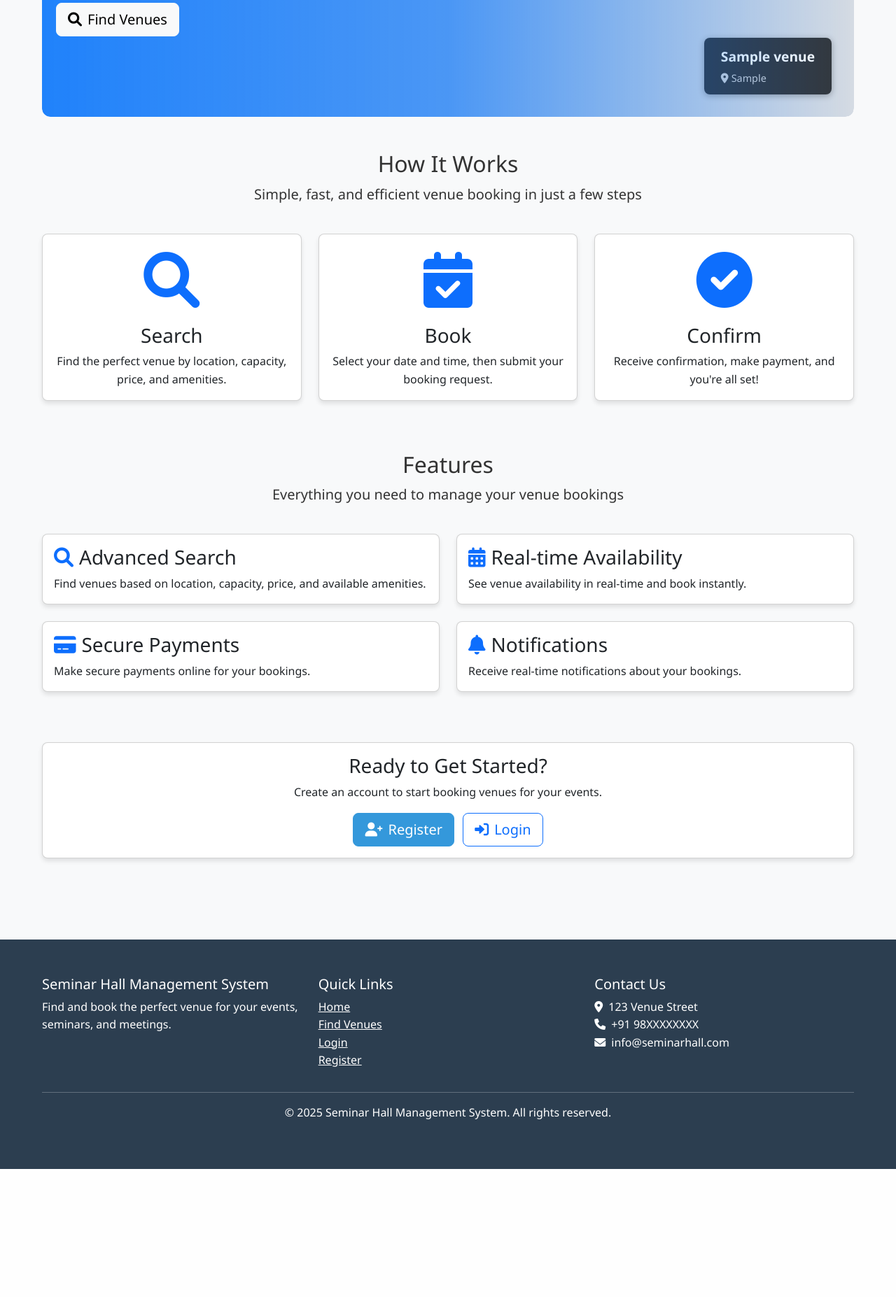
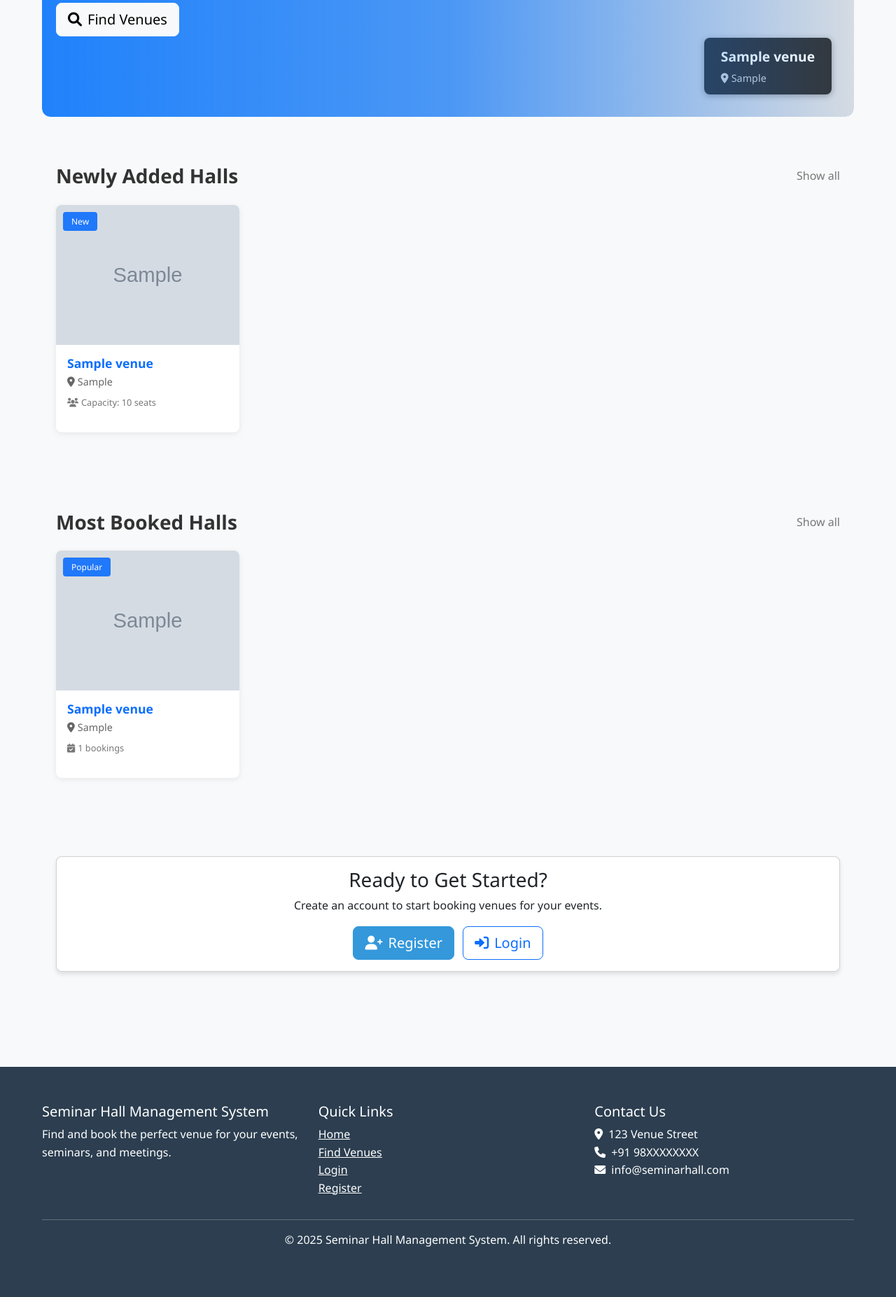
Before and after one commit to Karthik-Billava/sem_hall_mgt, a Django app: page / in a window 1280 px wide. Shown: the part 581-2435 px from the top of the page at 70% size. Before the commit the page ends 2252 px from the top, so only its background shows below. Run offline with Django 4.2, Linux system fonts and the light colour scheme; tables that the repository leaves empty hold one stand-in row (values such as "Sample post"); grey boxes marked "Sample" are stand-in pictures.

Commit message:
feat: add card design for venue listings

```diff
--- a/sem_hall_mgt/views.py
+++ b/sem_hall_mgt/views.py
@@ -1,15 +1,23 @@
 from django.shortcuts import render
 from venues.models import Venue
+from django.db.models import Count
+from bookings.models import Booking
 
 def home_view(request):
     """
-    Home page view that displays the latest venues
+    Home page view that displays the latest venues and most booked venues
     """
     # Get 5 most recently added venues that are active
     latest_venues = Venue.objects.filter(is_active=True).order_by('-created_at')[:5]
 
+    # Get popular venues based on booking count
+    popular_venues = Venue.objects.filter(is_active=True).annotate(
+        booking_count=Count('bookings')
+    ).order_by('-booking_count')[:5]
+
     context = {
-        'latest_venues': latest_venues
+        'latest_venues': latest_venues,
+        'popular_venues': popular_venues
     }
 
     return render(request, 'home.html', context)
--- a/static/css/custom.css
+++ b/static/css/custom.css
@@ -307,3 +307,119 @@
         display: none;
     }
 }
+
+.venue-card-container {
+    margin-top: 3rem;
+    margin-bottom: 3rem;
+}
+
+.venue-section-header {
+    display: flex;
+    justify-content: space-between;
+    align-items: center;
+    margin-bottom: 1.5rem;
+}
+
+.venue-section-title {
+    font-size: 1.75rem;
+    font-weight: 700;
+    margin-bottom: 0;
+}
+
+.venue-section-link {
+    color: #777;
+    font-weight: 500;
+    text-decoration: none;
+    transition: color 0.2s;
+}
+
+.venue-section-link:hover {
+    color: #0d6efd;
+    text-decoration: underline;
+}
+
+.venue-card {
+    background-color: #fff;
+    border-radius: 8px;
+    overflow: hidden;
+    transition: all 0.3s ease;
+    height: 100%;
+    box-shadow: 0 2px 8px rgba(0,0,0,0.08);
+}
+
+.venue-card:hover {
+    transform: translateY(-8px);
+    box-shadow: 0 10px 20px rgba(0,0,0,0.15);
+}
+
+.venue-card-img-container {
+    position: relative;
+    height: 200px;
+    overflow: hidden;
+}
+
+.venue-card-img {
+    width: 100%;
+    height: 100%;
+    object-fit: cover;
+    transition: transform 0.3s ease;
+}
+
+.venue-card:hover .venue-card-img {
+    transform: scale(1.05);
+}
+
+.venue-card-tag {
+    position: absolute;
+    top: 10px;
+    left: 10px;
+    background-color: rgba(13, 110, 253, 0.9);
+    color: white;
+    font-size: 0.75rem;
+    padding: 0.25rem 0.75rem;
+    border-radius: 4px;
+    z-index: 1;
+}
+
+.venue-card-content {
+    padding: 1rem;
+}
+
+.venue-card-title {
+    font-weight: 600;
+    margin-bottom: 0.25rem;
+    font-size: 1.1rem;
+    white-space: nowrap;
+    overflow: hidden;
+    text-overflow: ellipsis;
+}
+
+.venue-card-subtitle {
+    color: #666;
+    font-size: 0.9rem;
+    margin-bottom: 0.5rem;
+    white-space: nowrap;
+    overflow: hidden;
+    text-overflow: ellipsis;
+}
+
+.venue-bookings-count {
+    font-size: 0.8rem;
+    color: #777;
+}
+
+/* Responsive adjustments */
+@media (max-width: 768px) {
+    .venue-card-img-container {
+        height: 180px;
+    }
+
+    .venue-section-header {
+        flex-direction: column;
+        align-items: flex-start;
+    }
+
+    .venue-section-title {
+        margin-bottom: 0.5rem;
+    }
+}
--- a/templates/home.html
+++ b/templates/home.html
@@ -67,106 +67,110 @@
     </div>
 </div>
 
-<div class="row mt-5 mb-5">
-    <div class="col-md-12 text-center mb-4">
-        <h2>How It Works</h2>
-        <p class="lead">Simple, fast, and efficient venue booking in just a few steps</p>
+<!-- Newly Added Halls Section -->
+<div class="venue-card-container">
+    <div class="container">
+        <div class="venue-section-header">
+            <h2 class="venue-section-title">Newly Added Halls</h2>
+            <a href="{% url 'venue_list' %}" class="venue-section-link">Show all</a>
         </div>
 
-    <div class="col-md-4 mb-4">
-        <div class="card h-100 text-center">
-            <div class="card-body">
-                <div class="display-1 text-primary mb-3">
-                    <i class="fas fa-search"></i>
+        <div class="row">
+            {% if latest_venues %}
+                {% for venue in latest_venues|slice:":4" %}
+                    <div class="col-md-3 col-sm-6 mb-4">
+                        <a href="{% url 'venue_detail' venue_id=venue.id %}" class="text-decoration-none">
+                            <div class="venue-card">
+                                <div class="venue-card-img-container">
+                                    {% with venue.get_cover_image as cover_image %}
+                                        {% if cover_image %}
+                                            <img src="{{ cover_image.image.url }}" alt="{{ venue.name }}" class="venue-card-img">
+                                        {% else %}
+                                            <div class="venue-card-img d-flex align-items-center justify-content-center bg-secondary">
+                                                <i class="fas fa-building fa-3x text-white"></i>
                                             </div>
-                <h3 class="card-title">Search</h3>
-                <p class="card-text">Find the perfect venue by location, capacity, price, and amenities.</p>
+                                        {% endif %}
+                                    {% endwith %}
+                                    <div class="venue-card-tag">New</div>
+                                </div>
+                                <div class="venue-card-content">
+                                    <h3 class="venue-card-title">{{ venue.name }}</h3>
+                                    <p class="venue-card-subtitle">
+                                        <i class="fas fa-map-marker-alt me-1"></i>{{ venue.city }}
+                                    </p>
+                                    <p class="venue-bookings-count">
+                                        <i class="fas fa-users me-1"></i>Capacity: {{ venue.capacity }} seats
+                                    </p>
+                                </div>
+                            </div>
+                        </a>
+                    </div>
+                {% endfor %}
+            {% else %}
+                <div class="col-12 text-center py-5">
+                    <p class="lead text-muted">No venues available yet.</p>
+                </div>
+            {% endif %}
         </div>
     </div>
 </div>
 
-    <div class="col-md-4 mb-4">
-        <div class="card h-100 text-center">
-            <div class="card-body">
-                <div class="display-1 text-primary mb-3">
-                    <i class="fas fa-calendar-check"></i>
+<!-- Most Booked Halls Section -->
+<div class="venue-card-container">
+    <div class="container">
+        <div class="venue-section-header">
+            <h2 class="venue-section-title">Most Booked Halls</h2>
+            <a href="{% url 'venue_list' %}" class="venue-section-link">Show all</a>
         </div>
-                <h3 class="card-title">Book</h3>
-                <p class="card-text">Select your date and time, then submit your booking request.</p>
+
+        <div class="row">
+            {% if popular_venues %}
+                {% for venue in popular_venues|slice:":4" %}
+                    <div class="col-md-3 col-sm-6 mb-4">
+                        <a href="{% url 'venue_detail' venue_id=venue.id %}" class="text-decoration-none">
+                            <div class="venue-card">
+                                <div class="venue-card-img-container">
+                                    {% with venue.get_cover_image as cover_image %}
+                                        {% if cover_image %}
+                                            <img src="{{ cover_image.image.url }}" alt="{{ venue.name }}" class="venue-card-img">
+                                        {% else %}
+                                            <div class="venue-card-img d-flex align-items-center justify-content-center bg-secondary">
+                                                <i class="fas fa-building fa-3x text-white"></i>
+                                            </div>
+                                        {% endif %}
+                                    {% endwith %}
+                                    <div class="venue-card-tag">Popular</div>
+                                </div>
+                                <div class="venue-card-content">
+                                    <h3 class="venue-card-title">{{ venue.name }}</h3>
+                                    <p class="venue-card-subtitle">
+                                        <i class="fas fa-map-marker-alt me-1"></i>{{ venue.city }}
+                                    </p>
+                                    <p class="venue-bookings-count">
+                                        <i class="fas fa-calendar-check me-1"></i>{{ venue.booking_count }} bookings
+                                    </p>
                                 </div>
                             </div>
+                        </a>
                     </div>
-
-    <div class="col-md-4 mb-4">
-        <div class="card h-100 text-center">
-            <div class="card-body">
-                <div class="display-1 text-primary mb-3">
-                    <i class="fas fa-check-circle"></i>
+                {% endfor %}
+            {% else %}
+                <div class="col-12 text-center py-5">
+                    <p class="lead text-muted">No popular venues available yet.</p>
                 </div>
-                <h3 class="card-title">Confirm</h3>
-                <p class="card-text">Receive confirmation, make payment, and you're all set!</p>
-            </div>
-        </div>
-    </div>
-</div>
-
-<div class="row mb-5">
-    <div class="col-md-12 text-center mb-4">
-        <h2>Features</h2>
-        <p class="lead">Everything you need to manage your venue bookings</p>
-    </div>
-
-    <div class="col-md-6 mb-4">
-        <div class="card h-100">
-            <div class="card-body">
-                <h3 class="card-title">
-                    <i class="fas fa-search me-2 text-primary"></i>Advanced Search
-                </h3>
-                <p class="card-text">Find venues based on location, capacity, price, and available amenities.</p>
-            </div>
-        </div>
-    </div>
-
-    <div class="col-md-6 mb-4">
-        <div class="card h-100">
-            <div class="card-body">
-                <h3 class="card-title">
-                    <i class="fas fa-calendar-alt me-2 text-primary"></i>Real-time Availability
-                </h3>
-                <p class="card-text">See venue availability in real-time and book instantly.</p>
-            </div>
-        </div>
-    </div>
-
-    <div class="col-md-6 mb-4">
-        <div class="card h-100">
-            <div class="card-body">
-                <h3 class="card-title">
-                    <i class="fas fa-credit-card me-2 text-primary"></i>Secure Payments
-                </h3>
-                <p class="card-text">Make secure payments online for your bookings.</p>
-            </div>
-        </div>
-    </div>
-
-    <div class="col-md-6 mb-4">
-        <div class="card h-100">
-            <div class="card-body">
-                <h3 class="card-title">
-                    <i class="fas fa-bell me-2 text-primary"></i>Notifications
-                </h3>
-                <p class="card-text">Receive real-time notifications about your bookings.</p>
-            </div>
+            {% endif %}
         </div>
     </div>
 </div>
 
 {% if user.is_authenticated %}
-<div class="row mb-5">
-    <div class="col-md-12 text-center mb-4">
-        <h2>Quick Actions</h2>
+<div class="venue-card-container">
+    <div class="container">
+        <div class="venue-section-header">
+            <h2 class="venue-section-title">Quick Actions</h2>
         </div>
 
+        <div class="row">
             <div class="col-md-4 mb-4">
                 <div class="card h-100 text-center">
                     <div class="card-body">
@@ -203,9 +207,11 @@
                 </div>
             </div>
         </div>
+    </div>
+</div>
 {% else %}
-<div class="row mb-5">
-    <div class="col-md-12">
+<div class="venue-card-container">
+    <div class="container">
         <div class="card">
             <div class="card-body text-center">
                 <h3 class="card-title">Ready to Get Started?</h3>
```
Lines whose indentation alone changed are shown as unchanged.
